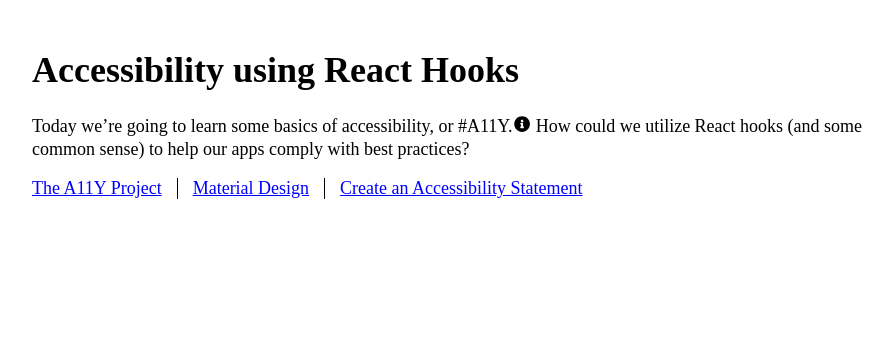
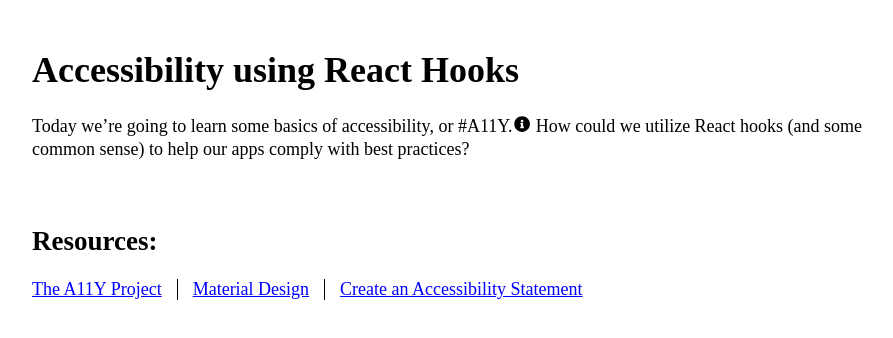
Before and after one commit to brian-ogilvie/accessibility-article, a React (Vite) app: page / in a window 1280 px wide. Shown: the top 338 px of the page, without its empty margins (183-1076 px from the left). Built offline with nearby package versions, Linux system fonts and the light colour scheme.

Commit message:
move Resources outside of main component

```diff
--- a/src/components/App.js
+++ b/src/components/App.js
@@ -2,7 +2,7 @@ import React, { useState } from 'react';
 import InfoButton from './InfoButton';
 import Modal from './Modal';
 import A11YContent from './A11YContent';
-import RandomLinks from './RandomLinks';
+import Resources from './Resources';
 
 export default function App() {
   const [modalVisble, setModalVisible] = useState(false);
@@ -18,13 +18,13 @@ export default function App() {
           How could we utilize React hooks (and some common sense) to help our
           apps comply with best practices?
         </p>
-        <RandomLinks />
-        {modalVisble && (
-          <Modal onDismiss={() => setModalVisible(false)}>
-            <A11YContent />
-          </Modal>
-        )}
       </main>
+      <Resources />
+      {modalVisble && (
+        <Modal onDismiss={() => setModalVisible(false)}>
+          <A11YContent />
+        </Modal>
+      )}
     </>
   );
 }
--- a/src/components/RandomLinks.js
+++ b/src/components/Resources.js
@@ -1,8 +1,9 @@
 import React from 'react';
 
-export default function RandomLinks() {
+export default function Resources() {
   return (
-    <div>
+    <div className="Resources">
+      <h2>Resources:</h2>
       <ul className="random-links">
         <li>
           <a tabIndex="0" href="https://a11yproject.com/">
--- a/src/index.css
+++ b/src/index.css
@@ -70,6 +70,12 @@ p {
   margin-top: 0;
 }
 
+.Resources {
+  padding: 0 25px;
+  margin: 0 auto;
+  max-width: 900px;
+}
+
 .random-links {
   list-style: none;
   padding: 0;
```
